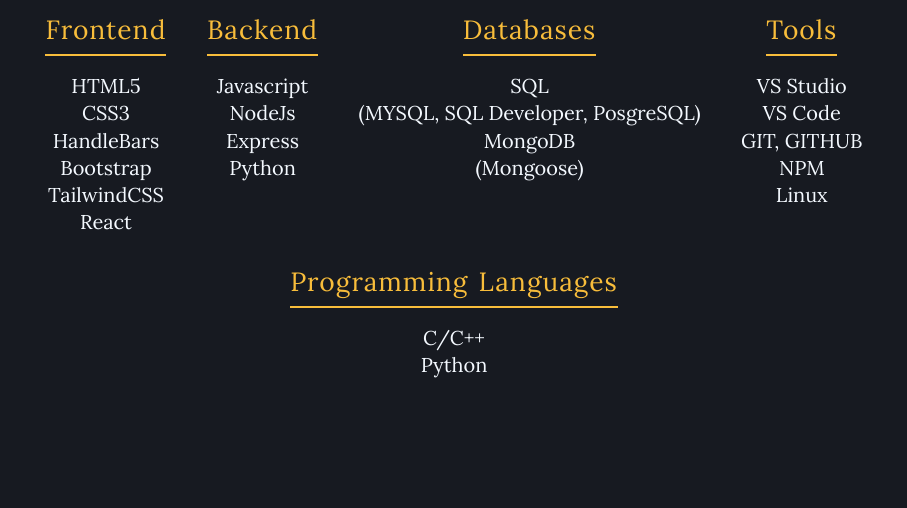
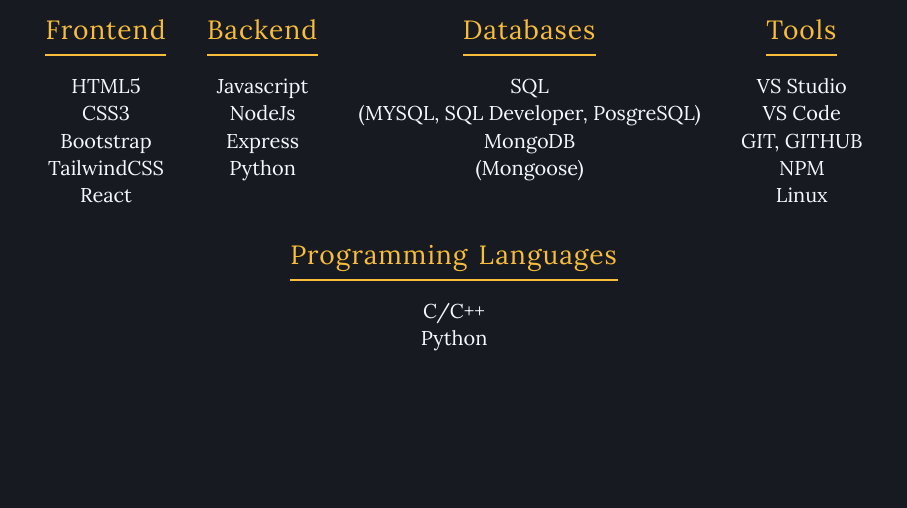
Before and after one commit to Simit-Yadav/portfolio-website, a plain HTML site: page index.html in a window 1280 px wide. Shown: the part 1200-1708 px from the top of the page, without its empty margins (186-1093 px from the left). Drawn offline with nearby package versions, Linux system fonts and the light colour scheme.

Commit message:
skills update

```diff
--- a/index.html
+++ b/index.html
@@ -126,7 +126,6 @@
           <ul>
             <li>HTML5</li>
             <li>CSS3</li>
-            <li>HandleBars</li>
             <li>Bootstrap</li>
             <li>TailwindCSS</li>
             <li>React</li>
```
